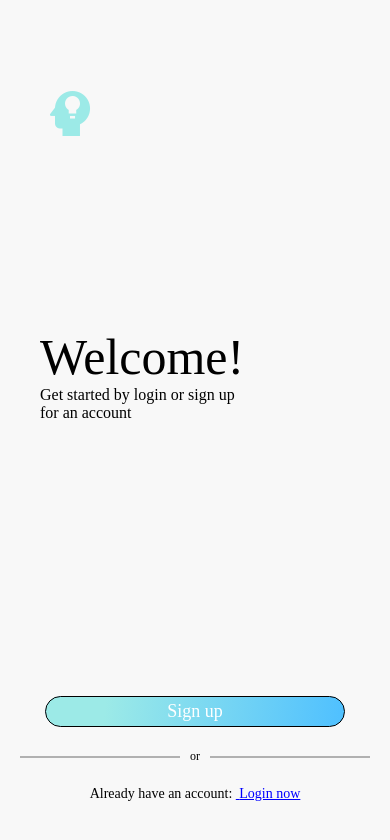
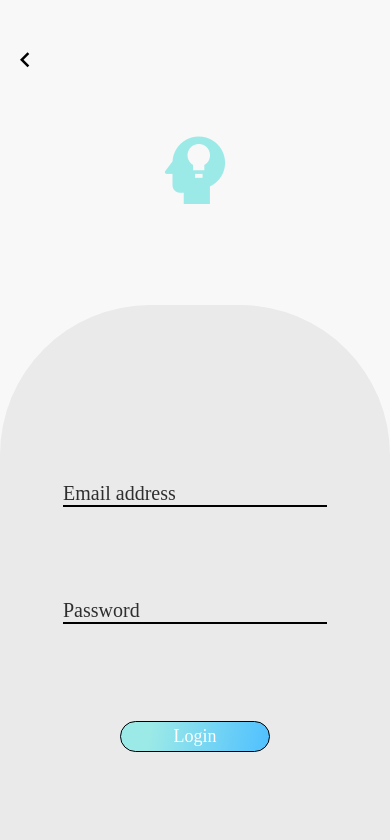
Before and after one commit to susupadilla99/Chron, a React Native app: screen / in a window 390 px wide. Shown: the top 840 px of the page. Built offline with nearby package versions, Linux system fonts and the light colour scheme.

Commit message:
Added RegisterScreen.js, installed Formik & Yup, and implemented Formik

```diff
--- a/App.js
+++ b/App.js
@@ -1,9 +1,10 @@
 import React from 'react';
 
+import RegisterScreen from './app/screens/RegisterScreen';
 import WelcomeScreen from './app/screens/WelcomeScreen';
 
 export default function App() {
   return (
-      <WelcomeScreen/>
+    <RegisterScreen/>
   );
-}
+};
--- a/app/components/AppScreen.js
+++ b/app/components/AppScreen.js
@@ -1,17 +1,20 @@
 import React from 'react';
-import { SafeAreaView, StyleSheet, StatusBar } from 'react-native';
+import { StyleSheet, StatusBar, View } from 'react-native';
+import Constants from 'expo-constants';
 
 import AppColors from '../config/AppColors';
 
 function AppScreen({children}) {
   return (
-    <SafeAreaView style={styles.screen}>
-      <StatusBar
-        animated={true}
-        backgroundColor={AppColors.backgroundColor}
-        barStyle='dark-content' />
-      {children}
-    </SafeAreaView>
+    <View style={{flex:1, backgroundColor:AppColors.backgroundColor}}>
+      <View style={styles.screen}>
+        <StatusBar
+          animated={true}
+          backgroundColor={AppColors.backgroundColor}
+          barStyle='dark-content' />
+        {children}
+      </View>
+    </View>
   );
 }
 
@@ -20,10 +23,8 @@ const styles = StyleSheet.create({
     flex: 1,
     flexDirection: 'column',
     backgroundColor: AppColors.backgroundColor,
+    marginTop: Constants.statusBarHeight,
   },
-  button: {
-    width: 300,
-  }
 })
 
 export default AppScreen;
--- a/app/components/AppText.js
+++ b/app/components/AppText.js
@@ -3,9 +3,9 @@ import { Text, StyleSheet } from 'react-native'
 import AppColors from '../config/AppColors';
 
 
-function AppText({children, size, color}) {
+function AppText({children, size, color, style}) {
   return (
-    <Text style={[styles.text, {fontSize: size, color: color}]}>
+    <Text style={[styles.text, {fontSize: size, color: color}, style]}>
       {children}
     </Text>
   );
--- /dev/null
+++ b/app/components/AppTextInput.js
@@ -0,0 +1,35 @@
+import React from 'react';
+import { View, TextInput, StyleSheet } from 'react-native';
+import AppColors from '../config/AppColors';
+
+function AppTextInput({...otherProp}) {
+  return (
+    <View style={styles.container}>
+      <TextInput
+        style={styles.input}
+        autoCapitalize='none'
+        autoCorrect={false}
+        {...otherProp}/>
+      <View style={styles.line}/>
+    </View>
+  );
+}
+
+const styles = StyleSheet.create({
+  container: {
+    flex:1,
+  },
+  input: {
+    fontFamily: 'Avenir',
+    fontSize: 20,
+    color: AppColors.black,
+    opacity: 0.8,
+  },
+  line: {
+    width: 264,
+    height: 1,
+    borderWidth: 1,
+  }
+})
+
+export default AppTextInput;
--- /dev/null
+++ b/app/screens/RegisterScreen.js
@@ -0,0 +1,94 @@
+import React from 'react';
+import { View, StyleSheet } from 'react-native';
+import { MaterialCommunityIcons } from '@expo/vector-icons'
+import { Formik } from 'formik';
+
+import AppScreen from '../components/AppScreen';
+import AppColors from '../config/AppColors';
+import AppTextInput from '../components/AppTextInput';
+import AppButton from '../components/AppButton';
+
+
+
+function RegisterScreen(props) {
+  return (
+    <AppScreen>
+
+      <View style={styles.topContainer}>
+        <MaterialCommunityIcons name="chevron-left" size={30} color={AppColors.black}/>
+      </View>
+
+      <View style={styles.midContainer}>
+        <MaterialCommunityIcons name="head-lightbulb" size={90} color={AppColors.lightBlue}/>
+      </View>
+
+      <View style={styles.bottomContainer}>
+        <View style={{flex:2.5}}></View>
+        <View style={{flex:7}}>
+          <Formik
+            initialValues={{email:'', password:'',}}
+            onSubmit= {(values) => {console.log(values)}}
+            >
+            {({handleChange, handleSubmit}) => (
+              <>
+              <View style={styles.inputContainer}>
+                <AppTextInput
+                  placeholder="Email address"
+                  keyboardType="email-address"
+                  textContentType="emailAddress"
+                  onChangeText ={handleChange("email")}
+                  />
+              </View>
+              <View style={styles.inputContainer}>
+                <AppTextInput
+                  placeholder="Password"
+                  secureTextEntry={true}
+                  textContentType="password"
+                  onChangeText ={handleChange("password")}
+                  />
+              </View>
+              <View style={styles.buttonContainer}>
+                <AppButton title="Login" titleSize={18} style={styles.button} onPress={handleSubmit}/>
+              </View>
+              </>
+            )}
+          </Formik>
+        </View>
+      </View>
+    </AppScreen>
+  );
+}
+
+const styles = StyleSheet.create({
+  topContainer: {
+    flex: 2,
+    justifyContent: 'center',
+    marginLeft: 10,
+  },
+  midContainer: {
+    flex: 3,
+    alignItems: 'center',
+    marginTop: 5,
+  },
+  bottomContainer: {
+    flex: 9,
+    backgroundColor: AppColors.gray,
+    borderTopLeftRadius: 150,
+    borderTopRightRadius: 150,
+  },
+  inputContainer: {
+    flex:2,
+    alignItems: 'center',
+    marginTop: 35,
+  },
+  buttonContainer: {
+    flex:3,
+    marginTop: 40,
+    alignItems: 'center',
+  },
+  button: {
+    width: 150,
+  },
+})
+
+export default RegisterScreen;
--- a/package.json
+++ b/package.json
@@ -11,12 +11,14 @@
   },
   "dependencies": {
     "expo": "~44.0.0",
+    "expo-linear-gradient": "~11.0.3",
     "expo-status-bar": "~1.2.0",
+    "formik": "^2.2.9",
     "react": "17.0.1",
     "react-dom": "17.0.1",
     "react-native": "0.64.3",
     "react-native-web": "0.17.1",
-    "expo-linear-gradient": "~11.0.3"
+    "yup": "^0.32.11"
   },
   "devDependencies": {
     "@babel/core": "^7.12.9"
```
Also changed, not shown: 1 other file (tests, documents, lock files or other folders).
